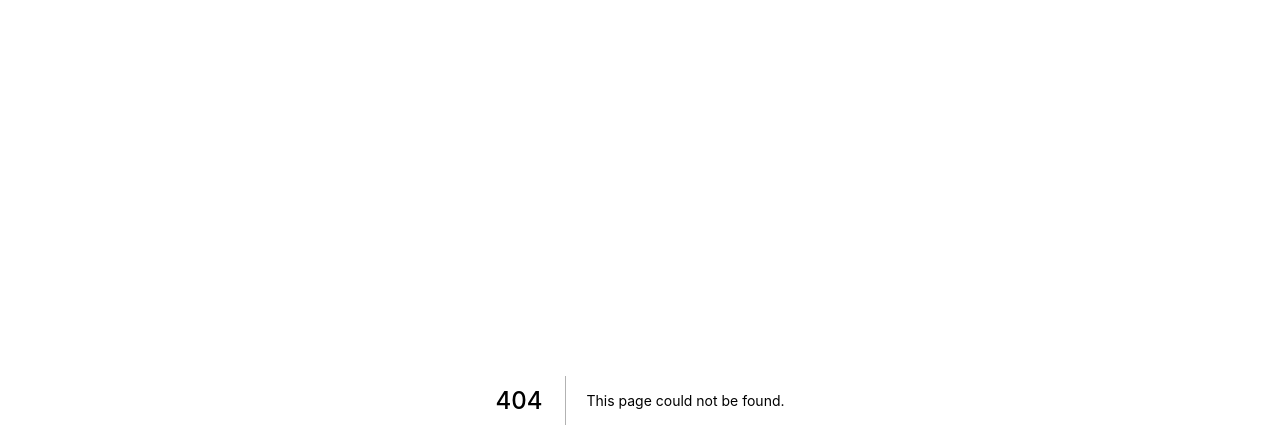
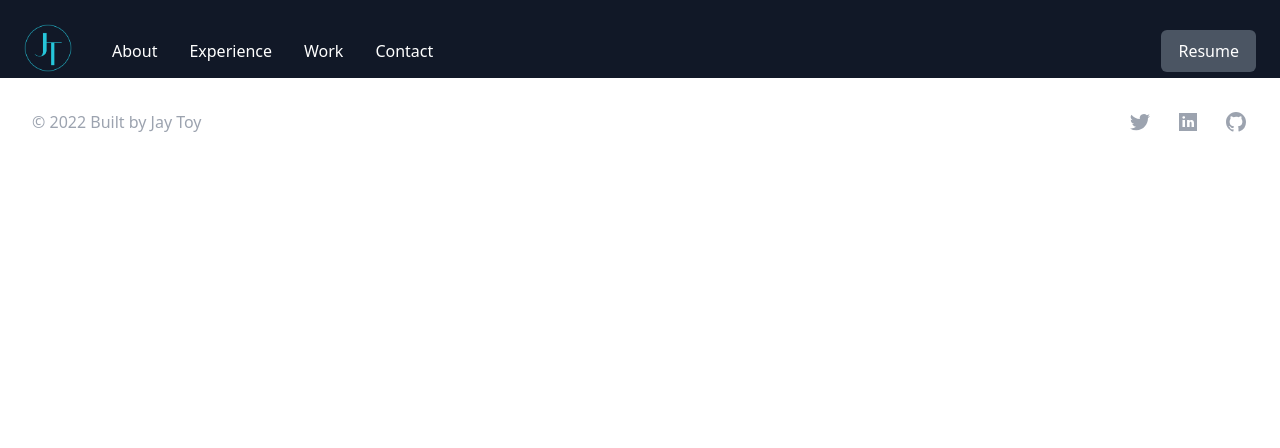
Before and after one commit to jaytoy/v1, a Next.js app: page /qzclub in a window 1280 px wide. Before the commit this address had no page. Shown: the top 448 px of the page. Built offline with nearby package versions, Linux system fonts and the light colour scheme.

Commit message:
add new pages

```diff
--- a/pages/api/hello.ts
+++ /dev/null
@@ -1,13 +0,0 @@
-// Next.js API route support: https://nextjs.org/docs/api-routes/introduction
-import type { NextApiRequest, NextApiResponse } from 'next'
-
-type Data = {
-  name: string
-}
-
-export default function handler(
-  req: NextApiRequest,
-  res: NextApiResponse<Data>
-) {
-  res.status(200).json({ name: 'John Doe' })
-}
--- /dev/null
+++ b/pages/omnisys/index.tsx
@@ -0,0 +1,9 @@
+import React from 'react'
+
+function Index() {
+  return (
+    <div>Index</div>
+  )
+}
+
+export default Index
--- /dev/null
+++ b/pages/qzclub/index.tsx
@@ -0,0 +1,21 @@
+import React from 'react'
+import Footer from '../../components/footer'
+import Header from '../../components/header'
+
+function Index() {
+  return (
+    <div className="bg-white">
+      <div className="relative overflow-hidden">
+        <Header />
+
+        <main>
+
+        </main>
+
+        <Footer />
+      </div>
+    </div>
+  )
+}
+
+export default Index
```
